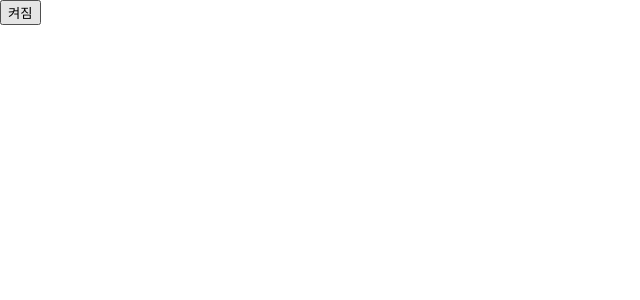
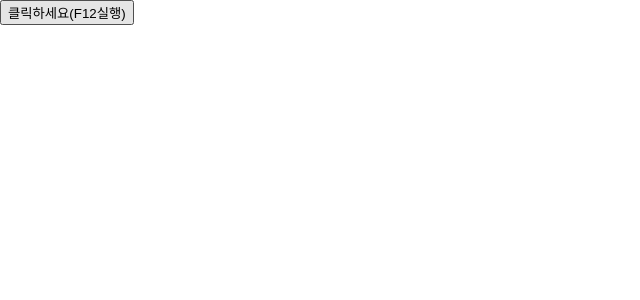
Before and after one commit to thanks04122006-spec/React_Web2, a React (Create React App) app: page / in a window 1280 px wide. Shown: the top 300 px of the page, without its empty margins (0-640 px from the left). Built offline with nearby package versions, Linux system fonts and the light colour scheme.

Commit message:
8장 이벤트 핸들링 -event handler(listener)의 매개변수에 argument(인수)전달하는 방법 및 useState

```diff
--- /dev/null
+++ b/src/08/1/MyButton2.jsx
@@ -0,0 +1,21 @@
+import React, {useState} from "react";
+
+function MyButton2() {
+    const [count, setCount] = useState(1);
+
+    const btnClick = (id, event) => {
+        console.log(id, event.target, event.x, event.y);
+    }
+
+    return (
+        <button onClick={(event) => {
+            setCount((count) => count + 1);
+            btnClick(1, event);
+        }}>
+            클릭하세요(F12실행)
+        </button>
+    );
+
+}
+
+export default MyButton2;
--- a/src/index.js
+++ b/src/index.js
@@ -20,13 +20,14 @@ import reportWebVitals from './reportWebVitals';
 // import Toggle from "./08/1/Toggle";
 import MyButton from "./08/1/MyButton";
 import Toggle2 from "./08/1/Toggle2";
+import MyButton2 from "./08/1/MyButton2";
 
 const root = ReactDOM.createRoot(document.getElementById('root'));
 
 // setInterval(() => {
      root.render(
             <React.StrictMode>
-                {<Toggle2/>}
+                {<MyButton2/>}
             </React.StrictMode>
         );
 //     },1000
```
